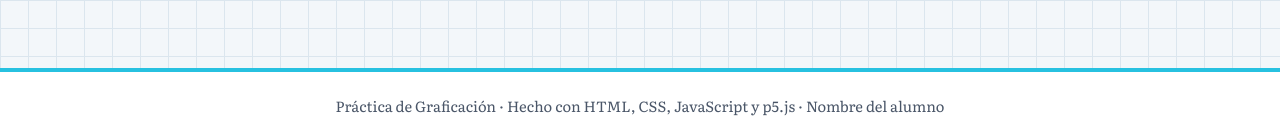
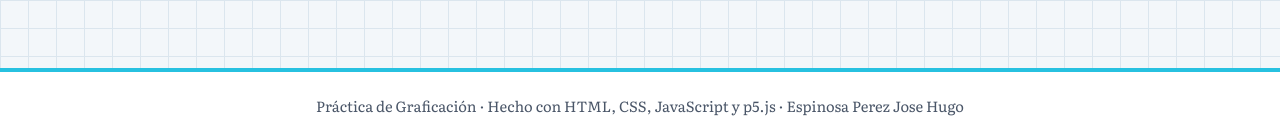
Before and after one commit to ehugo7420-cyber/graficasion, a plain HTML site: page index.html in a window 1280 px wide. Shown: the part 1288-1427 px from the top of the page. Drawn offline with nearby package versions, Linux system fonts and the light colour scheme.

Commit message:
Update footer with student name
se corrigió el nombre del alumno

```diff
--- a/index.html
+++ b/index.html
@@ -60,7 +60,7 @@
   </main>
   <footer>
     <!-- Cambia este texto por tu nombre, grupo y materia -->
-    Práctica de Graficación · Hecho con HTML, CSS, JavaScript y p5.js · Nombre del alumno
+    Práctica de Graficación · Hecho con HTML, CSS, JavaScript y p5.js · Espinosa Perez Jose Hugo
   </footer>
   <script src="js/main.js"></script>
 
```
